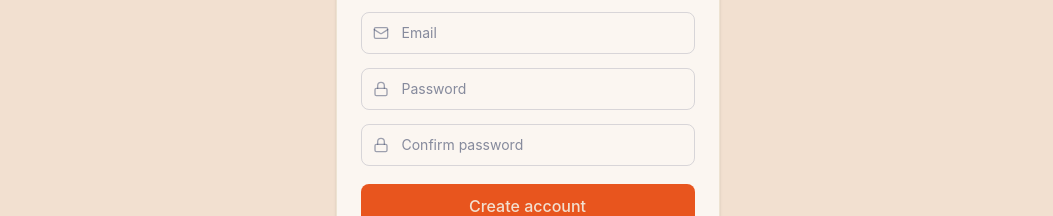
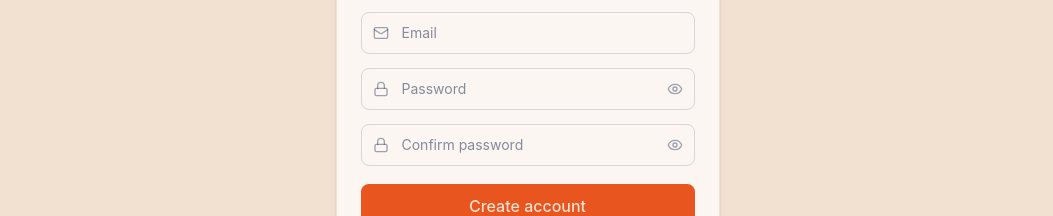
Before and after one commit to bigyan1997/aaganbazaar, a React (Vite) app in the folder frontend/: page /register in a window 1280 px wide. Shown: the part 348-564 px from the top of the page, without its empty margins (105-1158 px from the left). Built offline with nearby package versions, Linux system fonts and the light colour scheme; no server answers.

Commit message:
Add show/hide toggle to password fields on login and register

```diff
--- /dev/null
+++ b/frontend/src/components/auth/PasswordInput.jsx
@@ -0,0 +1,22 @@
+import { Eye, EyeOff, Lock } from "lucide-react";
+import { useState } from "react";
+
+export default function PasswordInput({ className, ...props }) {
+  const [visible, setVisible] = useState(false);
+
+  return (
+    <div className="relative">
+      <Lock size={16} className="pointer-events-none absolute left-3 top-1/2 -translate-y-1/2 text-navy/40" />
+      <input type={visible ? "text" : "password"} className={className} {...props} />
+      <button
+        type="button"
+        onClick={() => setVisible((v) => !v)}
+        tabIndex={-1}
+        aria-label={visible ? "Hide password" : "Show password"}
+        className="absolute right-3 top-1/2 -translate-y-1/2 text-navy/40 hover:text-navy"
+      >
+        {visible ? <EyeOff size={16} /> : <Eye size={16} />}
+      </button>
+    </div>
+  );
+}
--- a/frontend/src/pages/auth/LoginPage.jsx
+++ b/frontend/src/pages/auth/LoginPage.jsx
@@ -1,16 +1,17 @@
 import { useMutation } from "@tanstack/react-query";
-import { Lock, Mail } from "lucide-react";
+import { Mail } from "lucide-react";
 import { useState } from "react";
 import { Link, useLocation, useNavigate } from "react-router-dom";
 
 import { login } from "../../api/auth";
 import logoIcon from "../../assets/logo-icon.png";
 import GoogleLoginButton from "../../components/auth/GoogleLoginButton";
+import PasswordInput from "../../components/auth/PasswordInput";
 import useAuthStore from "../../store/authStore";
 import { extractErrorMessage } from "../../utils/errors";
 
-const inputClass =
-  "w-full rounded-lg border border-navy/15 py-2.5 pl-10 pr-3 text-sm focus:border-orange focus:outline-none focus:ring-1 focus:ring-orange";
+const inputBaseClass =
+  "w-full rounded-lg border border-navy/15 py-2.5 pl-10 text-sm focus:border-orange focus:outline-none focus:ring-1 focus:ring-orange";
 
 export default function LoginPage() {
   const [email, setEmail] = useState("");
@@ -50,20 +51,16 @@ export default function LoginPage() {
               placeholder="Email"
               value={email}
               onChange={(e) => setEmail(e.target.value)}
-              className={inputClass}
+              className={`${inputBaseClass} pr-3`}
             />
           </div>
-          <div className="relative">
-            <Lock size={16} className="pointer-events-none absolute left-3 top-1/2 -translate-y-1/2 text-navy/40" />
-            <input
-              type="password"
-              required
-              placeholder="Password"
-              value={password}
-              onChange={(e) => setPassword(e.target.value)}
-              className={inputClass}
-            />
-          </div>
+          <PasswordInput
+            required
+            placeholder="Password"
+            value={password}
+            onChange={(e) => setPassword(e.target.value)}
+            className={`${inputBaseClass} pr-10`}
+          />
 
           {mutation.isError && <p className="text-sm text-red-600">{extractErrorMessage(mutation.error)}</p>}
 
--- a/frontend/src/pages/auth/RegisterPage.jsx
+++ b/frontend/src/pages/auth/RegisterPage.jsx
@@ -1,17 +1,19 @@
 import { useMutation } from "@tanstack/react-query";
-import { Lock, Mail } from "lucide-react";
+import { Mail } from "lucide-react";
 import { useState } from "react";
 import { Link, useNavigate } from "react-router-dom";
 
 import { register } from "../../api/auth";
 import logoIcon from "../../assets/logo-icon.png";
 import GoogleLoginButton from "../../components/auth/GoogleLoginButton";
+import PasswordInput from "../../components/auth/PasswordInput";
 import useAuthStore from "../../store/authStore";
 import { extractErrorMessage } from "../../utils/errors";
 
 const inputClass =
   "w-full rounded-lg border border-navy/15 px-3 py-2.5 text-sm focus:border-orange focus:outline-none focus:ring-1 focus:ring-orange";
-const iconInputClass = `${inputClass} pl-10`;
+const iconInputClass = `${inputClass} pl-10 pr-3`;
+const passwordInputClass = `${inputClass} pl-10 pr-10`;
 
 export default function RegisterPage() {
   const [form, setForm] = useState({ email: "", password: "", password2: "", first_name: "", last_name: "" });
@@ -66,30 +68,22 @@ export default function RegisterPage() {
               className={iconInputClass}
             />
           </div>
-          <div className="relative">
-            <Lock size={16} className="pointer-events-none absolute left-3 top-1/2 -translate-y-1/2 text-navy/40" />
-            <input
-              type="password"
+          <PasswordInput
             required
             minLength={10}
             placeholder="Password"
             value={form.password}
             onChange={update("password")}
-              className={iconInputClass}
+            className={passwordInputClass}
           />
-          </div>
-          <div className="relative">
-            <Lock size={16} className="pointer-events-none absolute left-3 top-1/2 -translate-y-1/2 text-navy/40" />
-            <input
-              type="password"
+          <PasswordInput
             required
             minLength={10}
             placeholder="Confirm password"
             value={form.password2}
             onChange={update("password2")}
-              className={iconInputClass}
+            className={passwordInputClass}
           />
-          </div>
 
           {mutation.isError && <p className="text-sm text-red-600">{extractErrorMessage(mutation.error)}</p>}
 
```
Lines whose indentation alone changed are shown as unchanged.
